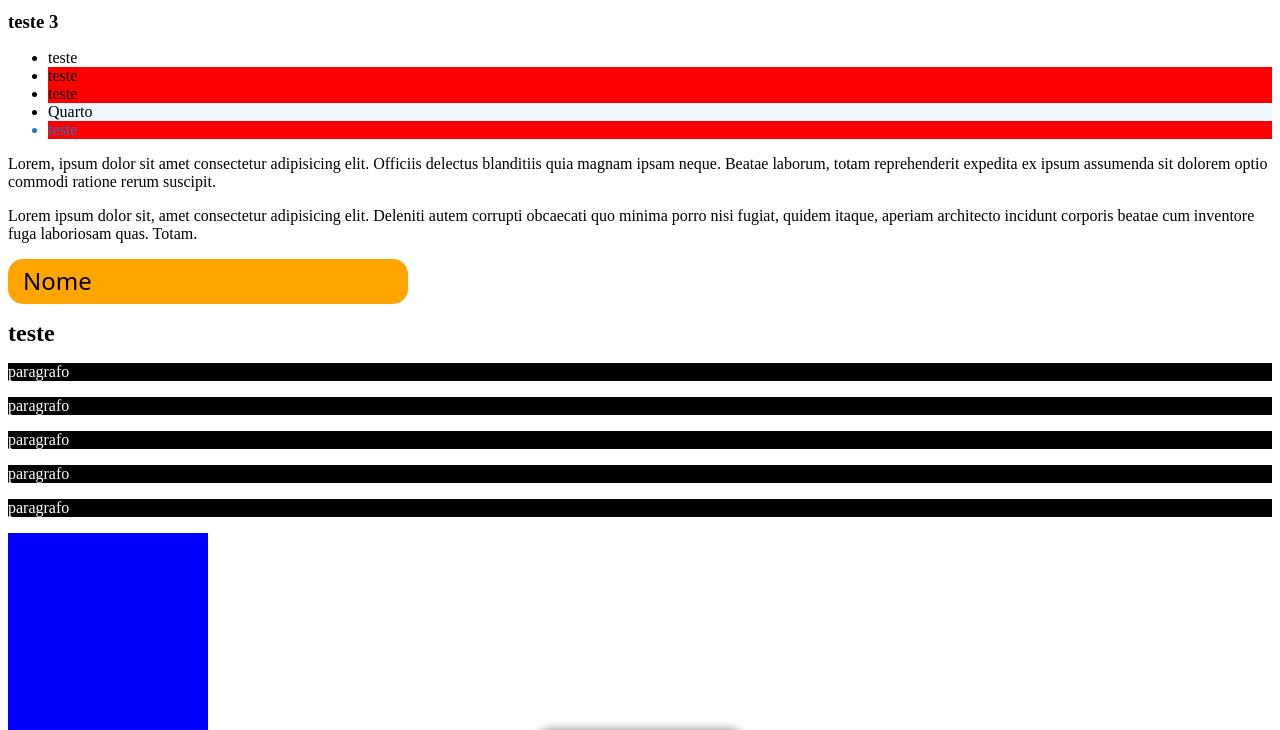
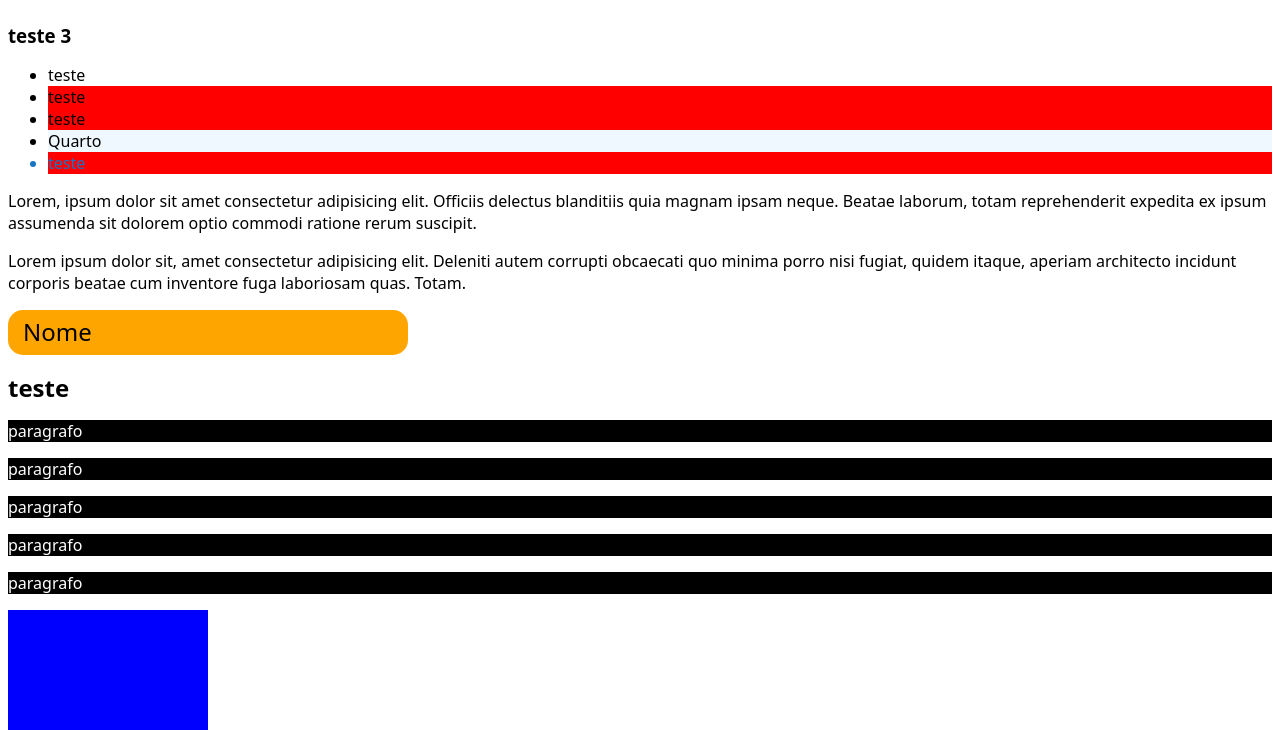
Before and after one commit to Helberte/Web-Design, a plain HTML site: page seletores-compostos/index.html in a window 1280 px wide. Shown: the part 101-831 px from the top of the page. Drawn offline with Linux system fonts and the light colour scheme; grey boxes are pictures that could not be loaded.

Commit message:
seletores compostos

```diff
--- a/seletores-compostos/index.html
+++ b/seletores-compostos/index.html
@@ -6,8 +6,10 @@
   <meta name="viewport" content="width=device-width, initial-scale=1.0">
   <title>Document</title>
 
-
   <style>
+    *{
+      font-family: system-ui, -apple-system, BlinkMacSystemFont, 'Segoe UI', Roboto, Oxygen, Ubuntu, Cantarell, 'Open Sans', 'Helvetica Neue', sans-serif;
+    }
     h1, h2, h3{
       margin: 1rem 0;
     }
@@ -109,6 +111,11 @@
     ul li:nth-child(4){
       background-color: aliceblue;
     }
+
+    /* quando selecionamos as letras */
+    p::selection{
+      background-color: yellow;
+    }
   </style>
 </head>
 <body>
@@ -131,9 +138,7 @@
   <div class="texto">
     <input id="text" placeholder="Seu nome aqui" type="text" autocomplete="on">
     <label for="text">Nome</label>
-
   </div>
-
 
   <div class="div-para">
     <h2>teste</h2>
@@ -144,9 +149,7 @@
     <p>paragrafo</p>
   </div>
 
-  <div>
-
-  </div>
+  <div></div>
 
   <img src="https://observatoriodocinema.uol.com.br/wp-content/uploads/2022/01/goku.jpeg" alt="goku">
 </body>
```
